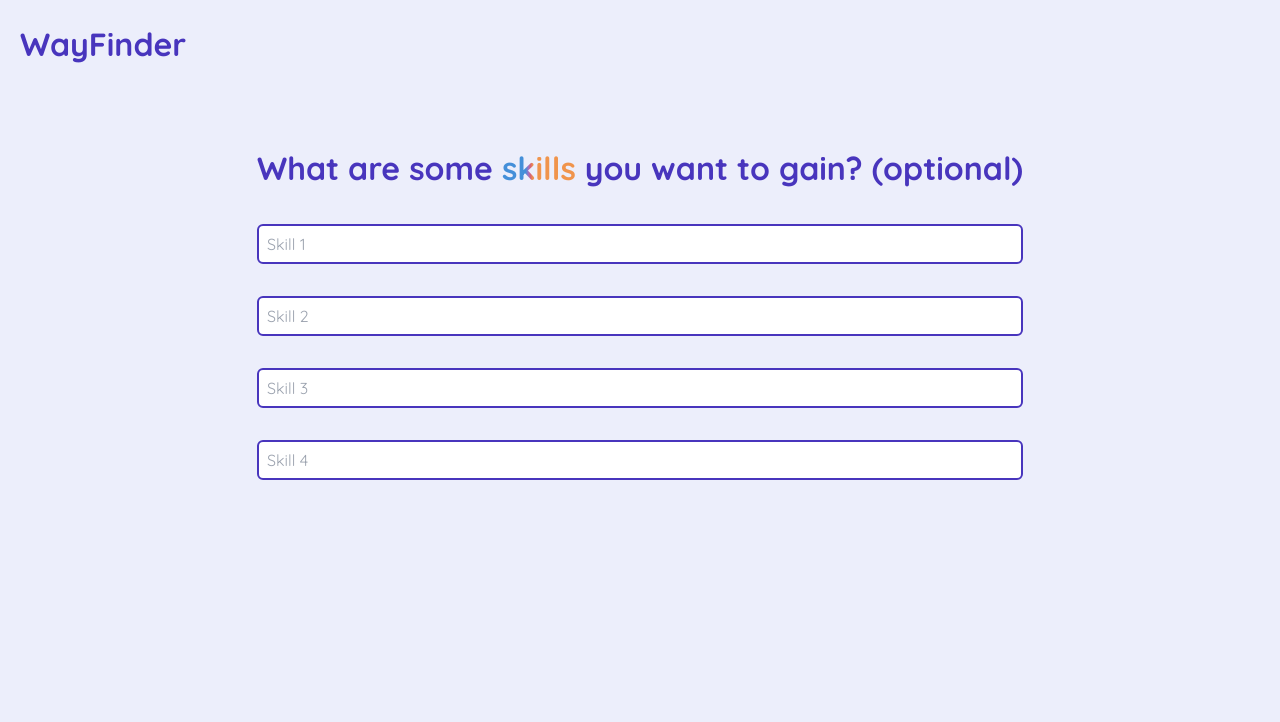
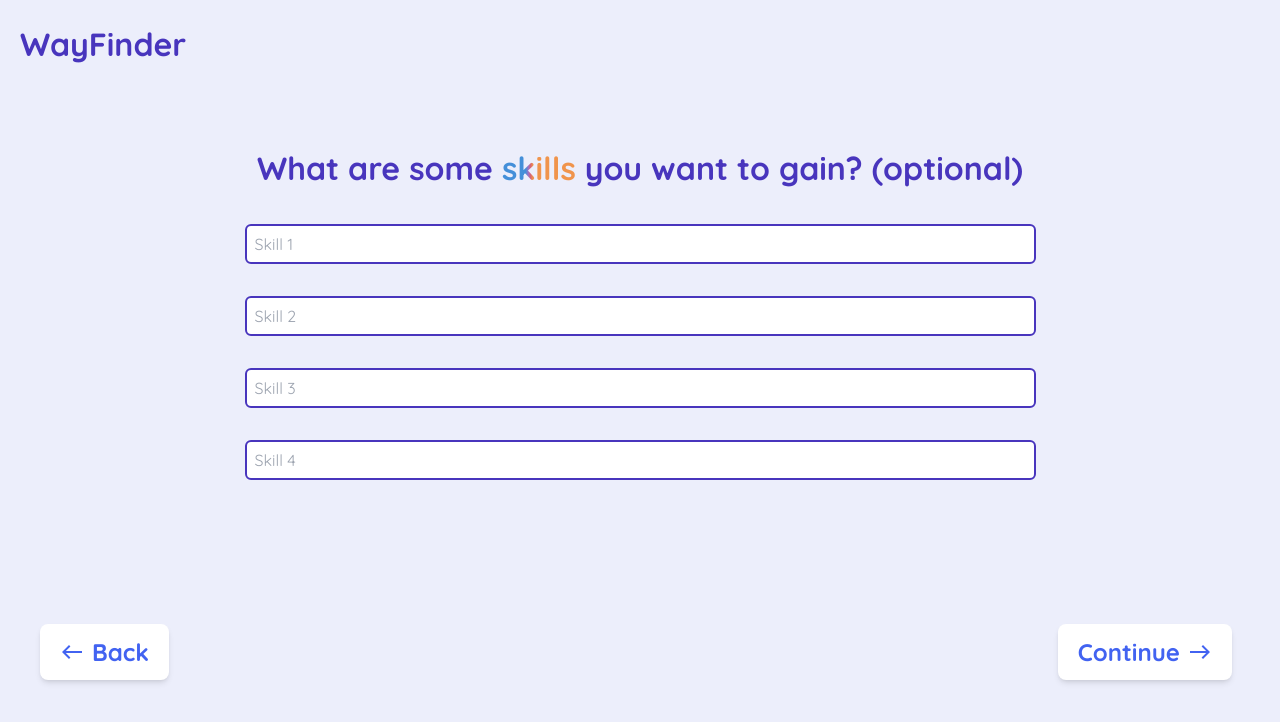
Before and after one commit to britzky/career-coach, a React (Vite) app in the folder frontend/career-coach/: page /desired-skills in a window 1280 px wide. Shown: the top 722 px of the page. Built offline with nearby package versions, Linux system fonts and the light colour scheme.

Commit message:
Added navigation

```diff
--- a/frontend/career-coach/src/pages/Budget/Budget.tsx
+++ b/frontend/career-coach/src/pages/Budget/Budget.tsx
@@ -14,11 +14,9 @@ export const Budget: React.FC = () => {
             <InputBox placeholder='$100'/>
           </div>
         </div>
-        <div style={{ marginTop: 'auto' }}>
-          <div className="flex justify-between">
-            <NavButton>Back</NavButton>
-            <NavButton>Continue</NavButton>
-          </div>
+        <div className="flex justify-between mt-40 w-[1200px]">
+          <NavButton back to='/hours-per-week'>Back</NavButton>
+          <NavButton to='/desired-skills'>Continue</NavButton>
         </div>
       </div>
     </div>
--- a/frontend/career-coach/src/pages/DesiredSkills/DesiredSkills.tsx
+++ b/frontend/career-coach/src/pages/DesiredSkills/DesiredSkills.tsx
@@ -5,11 +5,11 @@ import { NavButton } from '../../components/NavButton'
 export const DesiredSkills = () => {
   return (
     <div className="flex justify-center min-h-screen w-full mt-14">
-      <div className="flex flex-col max-w-[1200px]">
+      <div className="flex flex-col items-center max-w-[1200px]">
         <div className="flex justify-center mb-8">
           <p className="text-purpleText text-base font-bold">What are some<span className="bg-desired-skills gradient-text"> skills </span>you want to gain? (optional)</p>
         </div>
-        <div className="flex flex-col justify-center">
+        <div className="flex flex-col justify-center w-[791px]">
           <div className='mb-8'>
             <InputBox placeholder='Skill 1' border/>
           </div>
@@ -23,6 +23,10 @@ export const DesiredSkills = () => {
             <InputBox placeholder='Skill 4' border/>
           </div>
         </div>
+        <div className="flex justify-between mt-28 w-[1200px]">
+          <NavButton back to='/budget'>Back</NavButton>
+          <NavButton to='/learning-style'>Continue</NavButton>
+        </div>
       </div>
     </div>
   )
--- a/frontend/career-coach/src/pages/HoursPerWeek/HoursPerWeek.tsx
+++ b/frontend/career-coach/src/pages/HoursPerWeek/HoursPerWeek.tsx
@@ -1,5 +1,5 @@
 import { useEffect } from 'react'
-import { InputBox } from "../../components"
+import { InputBox, NavButton } from "../../components"
 import { useCareerDetails } from "../../context/CareerContext"
 
 export const HoursPerWeek = () => {
@@ -30,6 +30,10 @@ export const HoursPerWeek = () => {
             className="w-full text-purpleText"
           />
         </div>
+        <div className="flex justify-between mt-40 w-[1200px]">
+          <NavButton to='/job-level' back>Back</NavButton>
+          <NavButton to='/budget'>Continue</NavButton>
+        </div>
       </div>
     </div>
   )
--- a/frontend/career-coach/src/pages/JobLevel/JobLevel.tsx
+++ b/frontend/career-coach/src/pages/JobLevel/JobLevel.tsx
@@ -1,6 +1,7 @@
 import { useEffect } from 'react';
-import { CareerInfoCard } from '../../components';
+import { CareerInfoCard, NavButton } from '../../components';
 import { useCareerDetails } from '../../context/CareerContext';
+
 
 export const JobLevel = () => {
   const { careerDetails, updateCareer } = useCareerDetails()
@@ -33,6 +34,10 @@ export const JobLevel = () => {
             <CareerInfoCard text="Manager 7-10 Years" tag="manager" onCardClick={handleCardClick}/>
           </div>
         </div>
+        <div className="flex justify-between mt-40">
+          <NavButton to='/desired-job' back>Back</NavButton>
+          <NavButton to='/hours-per-week'>Continue</NavButton>
+        </div>
       </div>
     </div>
   )
--- a/frontend/career-coach/src/pages/LearningStyle/LearningStyle.tsx
+++ b/frontend/career-coach/src/pages/LearningStyle/LearningStyle.tsx
@@ -1,5 +1,5 @@
 import { useEffect } from 'react';
-import { CareerInfoCard } from '../../components';
+import { CareerInfoCard, NavButton } from '../../components';
 import { useCareerDetails } from '../../context/CareerContext';
 
 export const LearningStyle = () => {
@@ -33,6 +33,10 @@ export const LearningStyle = () => {
             <CareerInfoCard text="Micro Learning" tag="micro learning" onCardClick={handleCardClick}/>
           </div>
         </div>
+        <div className="flex justify-between mt-40 w-[1200px]">
+          <NavButton back to='/desired-skills'>Back</NavButton>
+          <NavButton to='/timeframe'>Continue</NavButton>
+        </div>
       </div>
     </div>
   )
--- a/frontend/career-coach/src/pages/Timeframe/Timeframe.tsx
+++ b/frontend/career-coach/src/pages/Timeframe/Timeframe.tsx
@@ -1,6 +1,4 @@
-import React from 'react'
-import { InputBox } from '../../components/InputBox'
-import { NavButton } from '../../components/NavButton'
+import { InputBox, NavButton } from '../../components'
 
 export const Timeframe = () => {
   return (
@@ -17,6 +15,10 @@ export const Timeframe = () => {
             <InputBox placeholder='0 Years' required/>
           </div>
         </div>
+        <div className="flex justify-between mt-40 w-[1200px]">
+          <NavButton back to='/learning-style'>Back</NavButton>
+          <NavButton to='/skill-level'>Continue</NavButton>
+        </div>
       </div>
     </div>
   )
```
